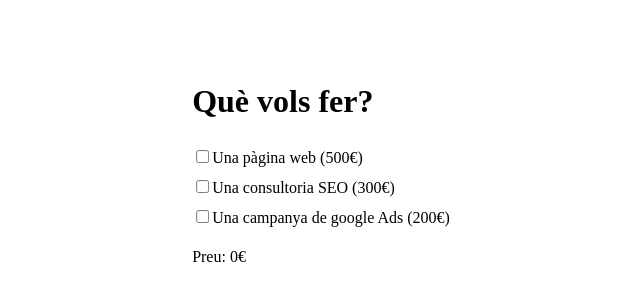
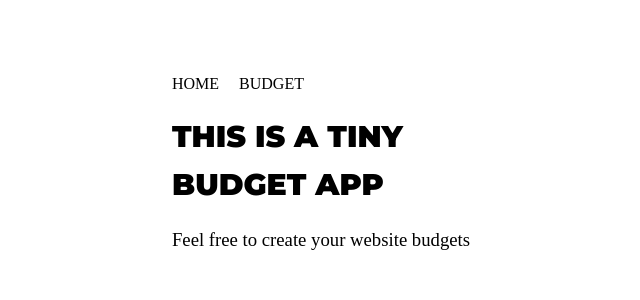
Before and after one commit to marnauortega/react-sprint-7, a React app: page / in a window 1280 px wide. Shown: the part 228-528 px from the top of the page, without its empty margins (319-959 px from the left). Built offline with nearby package versions, Linux system fonts and the light colour scheme.

Commit message:
n1 - exercice 4 & 5

```diff
--- a/package.json
+++ b/package.json
@@ -22,6 +22,7 @@
   },
   "dependencies": {
     "react": "^18.2.0",
-    "react-dom": "^18.2.0"
+    "react-dom": "^18.2.0",
+    "react-router-dom": "^6.6.2"
   }
 }
--- a/src/index.html
+++ b/src/index.html
@@ -6,6 +6,9 @@
     <meta name="viewport" content="width=device-width, initial-scale=1.0" />
     <title>Calculadora de pressuposts</title>
     <link rel="stylesheet" href="scss/main.scss" />
+    <link rel="preconnect" href="https://fonts.googleapis.com" />
+    <link rel="preconnect" href="https://fonts.gstatic.com" crossorigin />
+    <link href="https://fonts.googleapis.com/css2?family=Montserrat:wght@400;900&display=swap" rel="stylesheet" />
   </head>
   <body>
     <div id="root"></div>
--- a/src/js/app.js
+++ b/src/js/app.js
@@ -1,22 +1,29 @@
 import React, { StrictMode } from "react";
 import ReactDOM from "react-dom/client";
-import { Form } from "./components/Form";
+import { BrowserRouter, Routes, Route } from "react-router-dom";
 
-let websitePrice = 0;
-let SEOPrice = 0;
-let adsPrice = 0;
+import Header from "./components/Header";
+import Home from "./components/Home";
+import Budget from "./components/Budget";
 
 const App = () => {
   return (
-    <div className="card">
-      <h1>Què vols fer?</h1>
-      <Form />
-    </div>
+    <>
+      <BrowserRouter>
+        <div className="centered">
+          <Header />
+          <Routes>
+            <Route path="/" element={<Home />} />
+            <Route path="/budget" element={<Budget />} />
+          </Routes>
+        </div>
+      </BrowserRouter>
+    </>
   );
 };
 
 ReactDOM.createRoot(document.querySelector("#root")).render(
-  // <React.StrictMode>
-  <App />
-  // </React.StrictMode>
+  <React.StrictMode>
+    <App />
+  </React.StrictMode>
 );
--- /dev/null
+++ b/src/js/components/Budget.js
@@ -0,0 +1,13 @@
+import React from "react";
+import Form from "./Form";
+
+function Budget() {
+  return (
+    <main className="budget">
+      <h1>Què vols fer?</h1>
+      <Form />
+    </main>
+  );
+}
+
+export default Budget;
--- a/src/js/components/Form.js
+++ b/src/js/components/Form.js
@@ -2,7 +2,7 @@ import { useEffect, useState } from "react";
 import { Field } from "./Field";
 let fields = require("../../data/products.json");
 
-export const Form = () => {
+const Form = () => {
   // Set default qty
   fields.forEach((field) => {
     if (field.type === "checkbox") field.qty = 0;
@@ -71,3 +71,5 @@ export const Form = () => {
     </form>
   );
 };
+
+export default Form;
--- /dev/null
+++ b/src/js/components/Header.js
@@ -0,0 +1,19 @@
+import React from "react";
+import { Link } from "react-router-dom";
+
+function Header() {
+  return (
+    <>
+      <header>
+        <Link to="/" className="header-link">
+          Home
+        </Link>
+        <Link to="/budget" className="header-link">
+          Budget
+        </Link>
+      </header>
+    </>
+  );
+}
+
+export default Header;
--- /dev/null
+++ b/src/js/components/Home.js
@@ -0,0 +1,15 @@
+import React, { useEffect } from "react";
+
+function Home() {
+  return (
+    <main className="home">
+      <h1>
+        This is a tiny
+        <br /> budget app
+      </h1>
+      <h3>Feel free to create your website budgets</h3>
+    </main>
+  );
+}
+
+export default Home;
--- /dev/null
+++ b/src/scss/_form.scss
@@ -0,0 +1,29 @@
+.field {
+  padding: 5px 0;
+}
+
+fieldset {
+  margin-top: 10px;
+  border: 2px solid black;
+  border-radius: 15px;
+  padding: 20px 10px;
+}
+
+fieldset .field {
+  display: flex;
+  flex-direction: row-reverse;
+  justify-content: space-between;
+  gap: 10px;
+}
+
+.field input {
+  border: 0;
+  text-align: center;
+}
+
+.quantity-update {
+  background: #f88c34;
+  color: white;
+  border-radius: 5px;
+  border: 0;
+}
--- /dev/null
+++ b/src/scss/_header.scss
@@ -0,0 +1,10 @@
+.header-link {
+  text-decoration: none;
+  text-transform: uppercase;
+  padding-right: 20px;
+  color: black;
+}
+
+.header-link:hover {
+  color: purple;
+}
--- a/src/scss/main.scss
+++ b/src/scss/main.scss
@@ -1,43 +1,29 @@
+@import "_form";
+@import "_header";
+@import "_home";
 @import "_variables";
 @import "_components";
 
 body {
   margin: 0;
+  font-family: serif;
 }
 
-.card {
+h1 {
+  text-transform: uppercase;
+  font-family: "Montserrat", sans-serif;
+  font-size: 30px;
+  line-height: 1.6;
+  font-weight: bolder;
+}
+
+h3 {
+  font-weight: 300;
+}
+
+.centered {
   position: absolute;
   top: 50%;
   left: 50%;
   transform: translate(-50%, -50%);
 }
-
-.field {
-  padding: 5px 0;
-}
-
-fieldset {
-  margin-top: 10px;
-  border: 2px solid black;
-  border-radius: 15px;
-  padding: 20px 10px;
-}
-
-fieldset .field {
-  display: flex;
-  flex-direction: row-reverse;
-  justify-content: space-between;
-  gap: 10px;
-}
-
-.field input {
-  border: 0;
-  text-align: center;
-}
-
-.quantity-update {
-  background: #f88c34;
-  color: white;
-  border-radius: 5px;
-  border: 0;
-}
```
Also changed, not shown: src/js/components/Container.js (added), src/scss/_home.scss (added), 1 other file.
